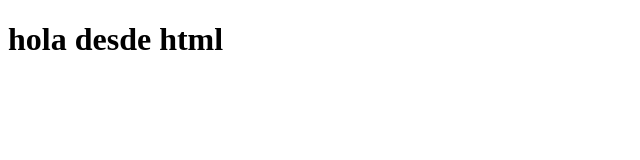
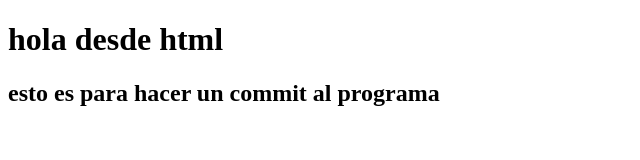
Before and after one commit to JoseAlejandroEspinoza/git-ejemplo, a plain HTML site: page index.html in a window 1280 px wide. Shown: the whole page, without its empty margins (0-640 px from the left). Drawn offline with Linux system fonts and the light colour scheme.

Commit message:
agregue un h2

```diff
--- a/index.html
+++ b/index.html
@@ -7,5 +7,6 @@
 </head>
 <body>
     <h1>hola desde html</h1>
+    <h2>esto es para hacer un commit al programa</h2>
 </body>
 </html>
```
